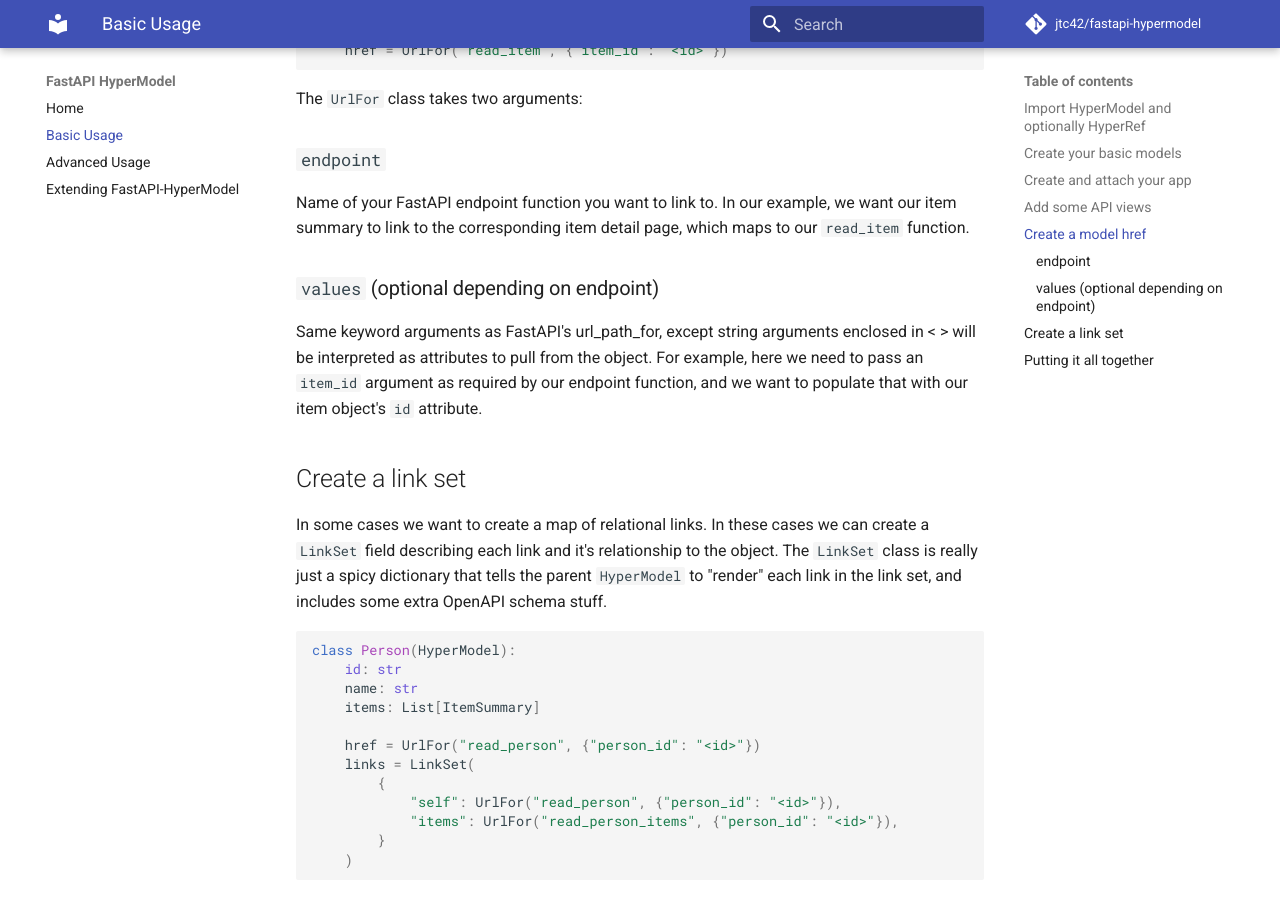
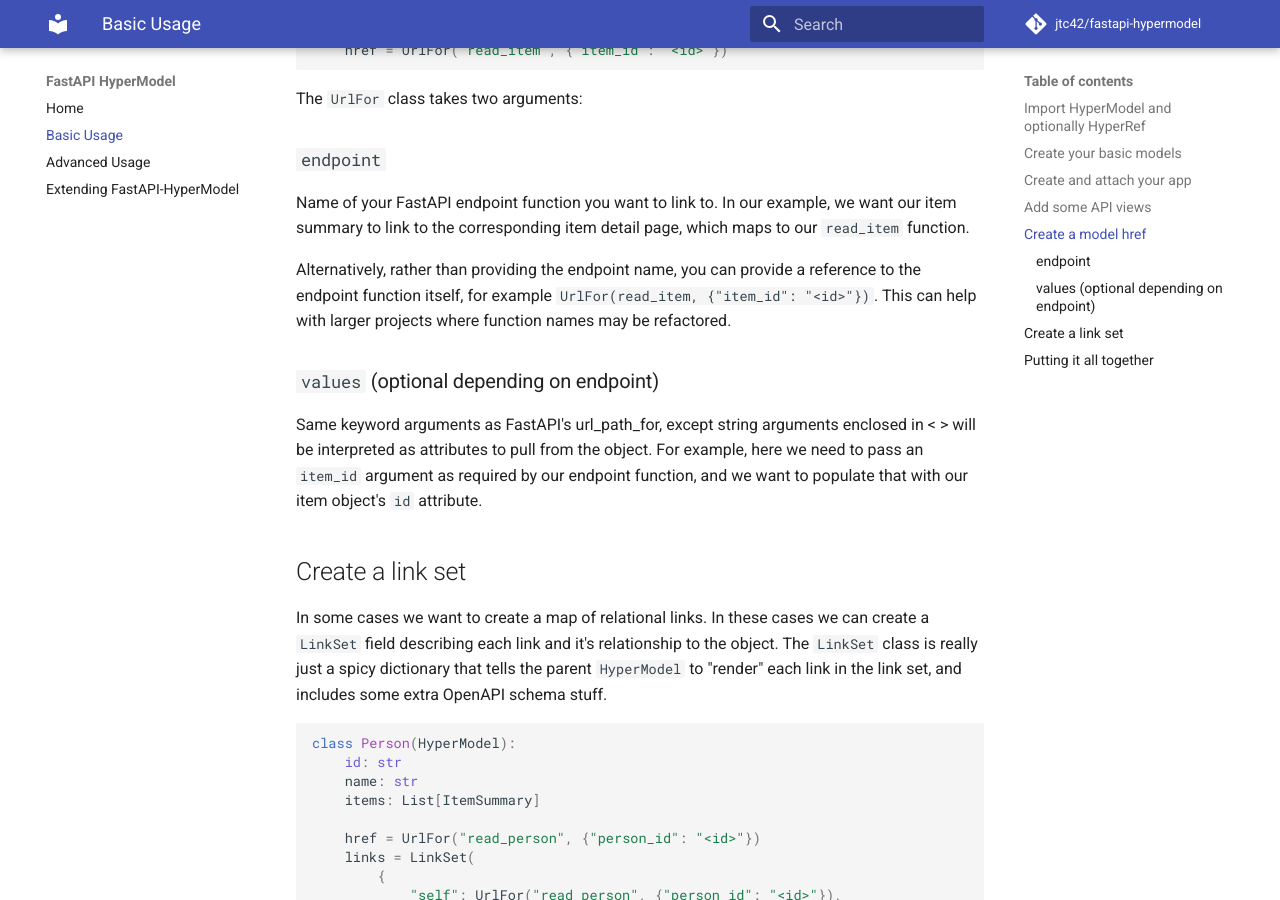
Before and after one commit to jtc42/fastapi-hypermodel, an MkDocs documentation site: the page built from docs/basics.md, in a window 1280 px wide and 900 px high, scrolled down 1663 px. Built offline with MkDocs 1.6.1 and Material for MkDocs 9.7.7, drawn with Linux system fonts in a browser that asks for light colours; comment, search, counter and statistics services are not loaded.

Commit message:
Mention passing endpoint as a callable

```diff
--- a/docs/basics.md
+++ b/docs/basics.md
@@ -79,6 +79,8 @@ The `UrlFor` class takes two arguments:
 
 Name of your FastAPI endpoint function you want to link to. In our example, we want our item summary to link to the corresponding item detail page, which maps to our `read_item` function.
 
+Alternatively, rather than providing the endpoint name, you can provide a reference to the endpoint function itself, for example `UrlFor(read_item, {"item_id": "<id>"})`. This can help with larger projects where function names may be refactored.
+
 ### `values` (optional depending on endpoint)
 
 Same keyword arguments as FastAPI's url_path_for, except string arguments enclosed in < > will be interpreted as attributes to pull from the object. For example, here we need to pass an `item_id` argument as required by our endpoint function, and we want to populate that with our item object's `id` attribute.
```
